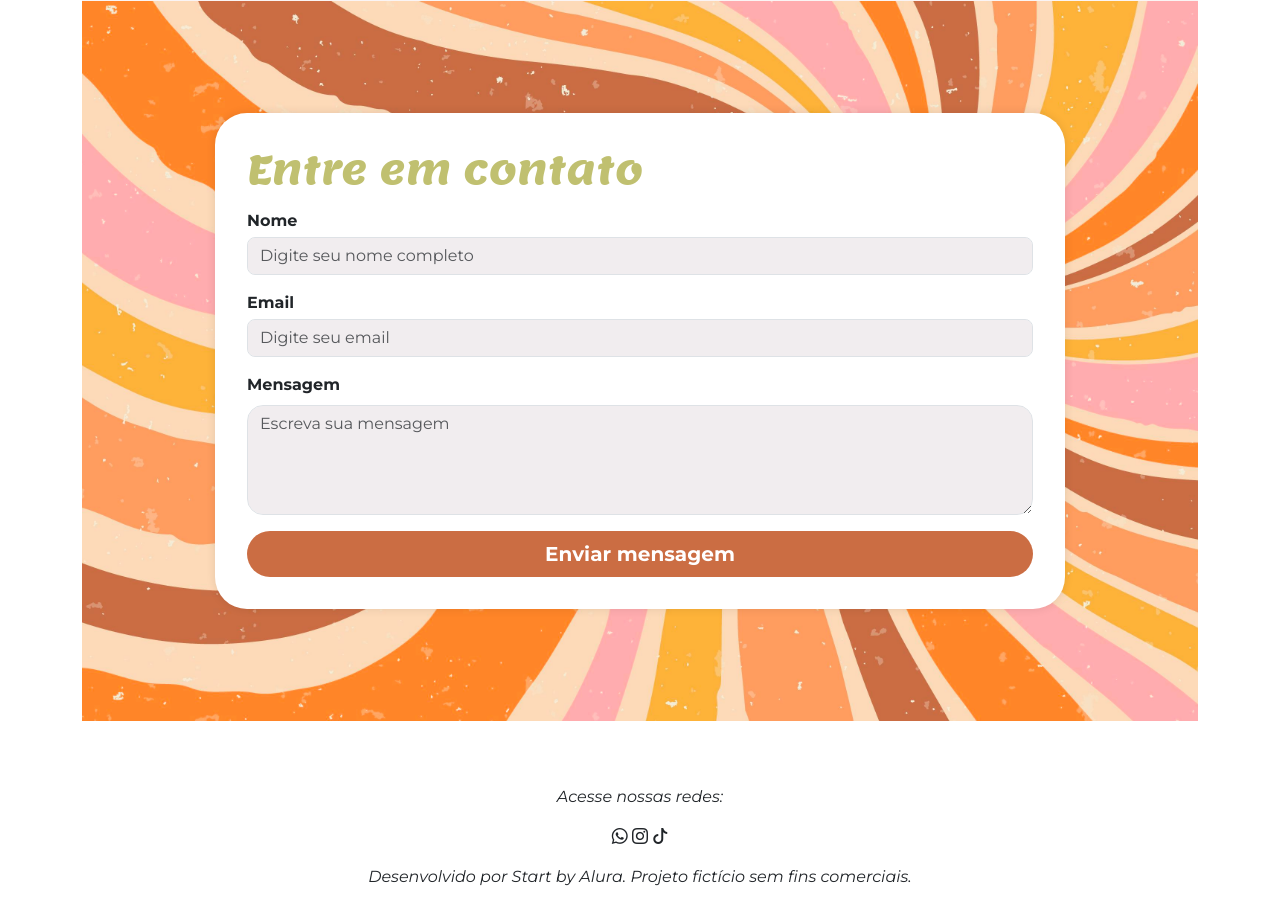
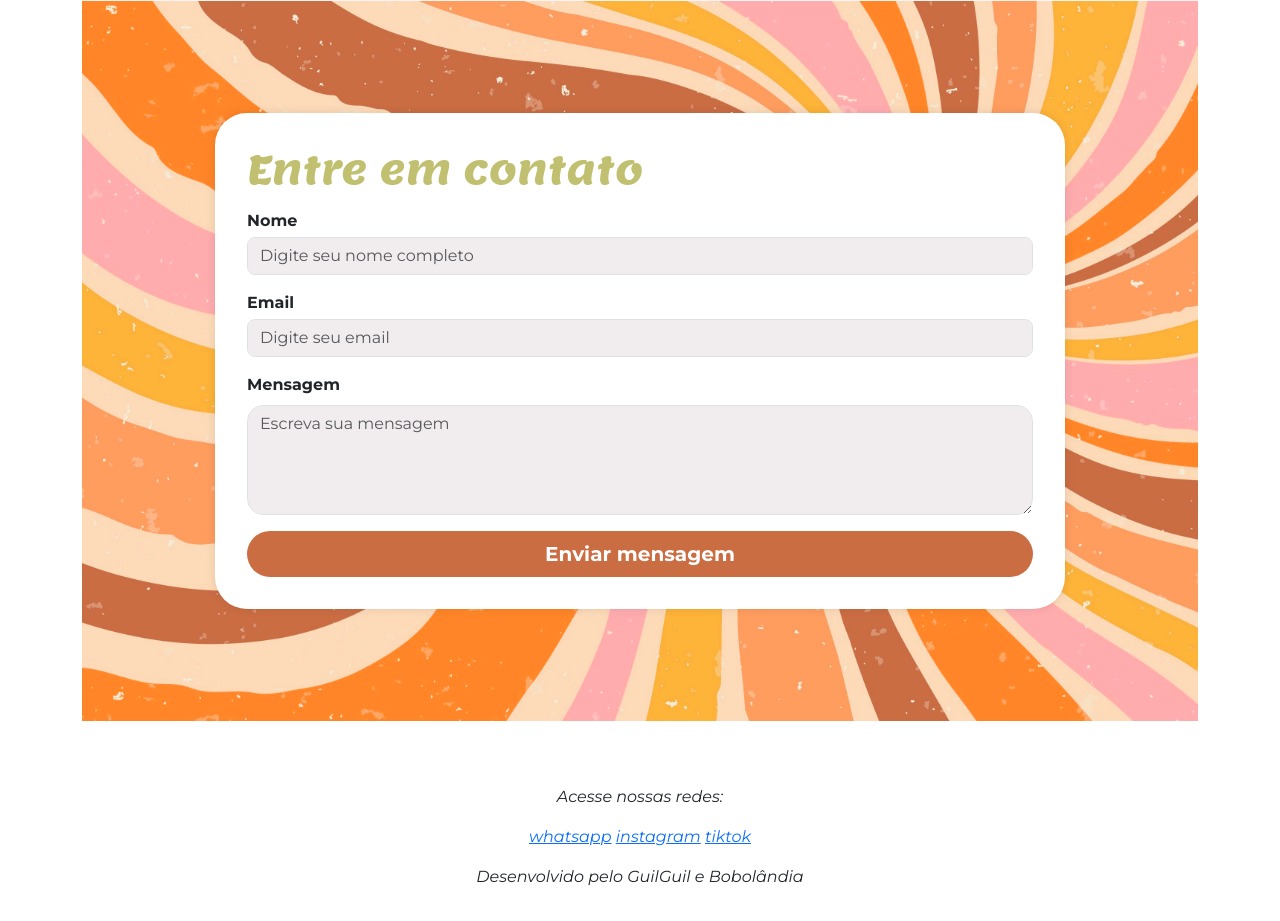
Before and after one commit to Guilbertyzzz/site-acessivel, a plain HTML site: page index.html in a window 1280 px wide. Shown: the part 2260-3181 px from the top of the page. Drawn offline with nearby package versions, Linux system fonts and the light colour scheme.

Commit message:
Update index.html

```diff
--- a/index.html
+++ b/index.html
@@ -122,12 +122,12 @@
             </div>
         </section>
     </main>
-    <footer class="text-center p-3 fst-italic">
+       <footer class="text-center p-3 fst-italic">
         <p>Acesse nossas redes:</p>
-        <i class="bi bi-whatsapp"></i>
-        <i class="bi bi-instagram"></i>
-        <i class="bi bi-tiktok"></i>
-        <p class="mt-3">Desenvolvido por Start by Alura. Projeto fictício sem fins comerciais.</p>
+        <a href="www.youtube.com/@Bobolândia_xz">whatsapp</a>
+        <a href="https://www.instagram.com/p/DMLQihmsLRp/">instagram</a>
+        <a href="https://www.tiktok.com/@bobolandia.xz/photo/7438661557740981560">tiktok</a>
+        <p class="mt-3">Desenvolvido pelo GuilGuil e Bobolândia</p>
     </footer>
     <script src="https://cdnjs.cloudflare.com/ajax/libs/scrollReveal.js/4.0.9/scrollreveal.js"></script>
     <script src="script.js"></script>
```
